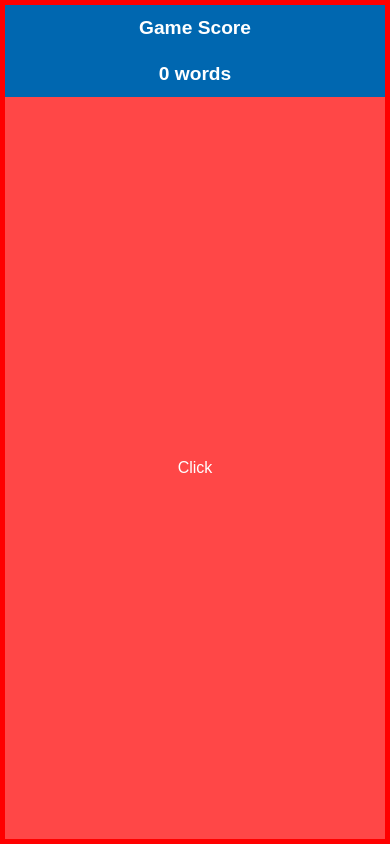
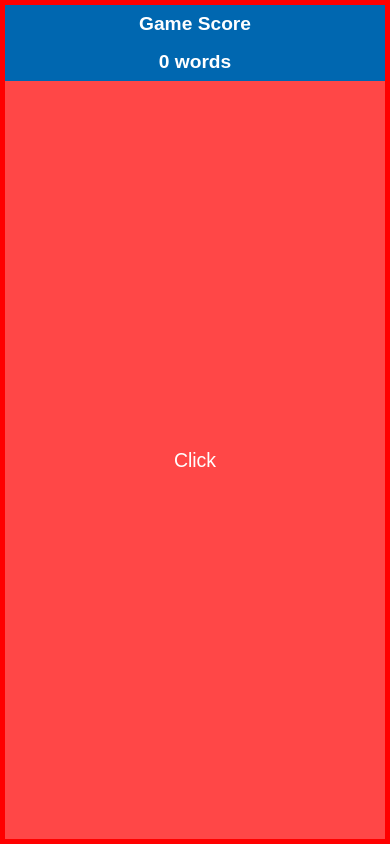
Before and after one commit to tus020191/project, a plain HTML site: page Game.html in a window 390 px wide. Drawn offline with Linux system fonts and the light colour scheme.

Commit message:
Update Game.html

```diff
--- a/Game.html
+++ b/Game.html
@@ -1,3 +1,4 @@
+
 <!DOCTYPE html>
 <html lang="en">
 <head>
@@ -22,6 +23,7 @@
       display: flex;
       flex-direction: column;
       border: 5px solid red;
+      min-height: 100vh; /* make sure body always fills viewport */
     }
 
     /* Header */
@@ -43,17 +45,17 @@
       color: white;
     }
 
-        /* Box should take remaining space */
+    /* Box takes all remaining space */
     #box {
-            flex: 1; /* fills rest of the screen */
+      flex: 1;
       display: flex;
     }
 
-        /* Button fills entire box */
+    /* Button fills box */
     #btn-1 {
       width: 100%;
       height: 100%;
-            font-size: 1.5rem;
+      font-size: clamp(1rem, 5vw, 2rem); /* responsive font size */
       cursor: pointer;
       background-color: #ff4747;
       color: white;
@@ -66,22 +68,16 @@
         font-size: 1.5rem;
         padding: 0.75rem;
       }
-            #btn-1 {
-                font-size: 1.2rem;
-            }
     }
 
     @media (max-width: 480px) {
       h1, #par {
         font-size: 1.2rem;
-            }
-            #btn-1 {
-                font-size: 1rem;
+        padding: 0.5rem;
       }
     }
   </style>
 </head>
-
 <body>
   <h1>Game Score</h1>
 
@@ -98,7 +94,6 @@
     let word = document.querySelector("#word");
     let counter = 0;
 
-        // Only button clicks count
     btn.addEventListener("click", function() {
       word.textContent = (++counter);
     });
```
Lines whose indentation alone changed are shown as unchanged.
